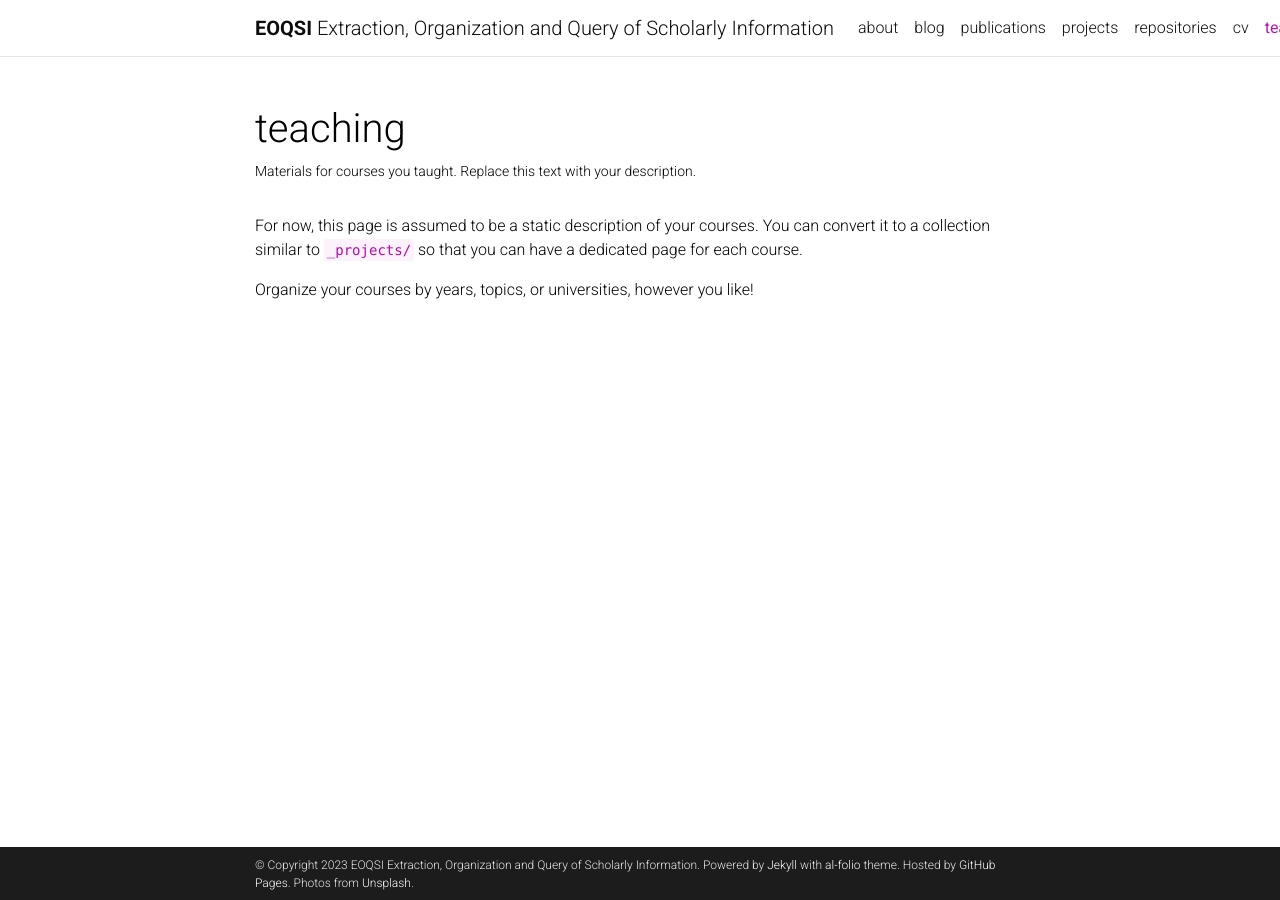
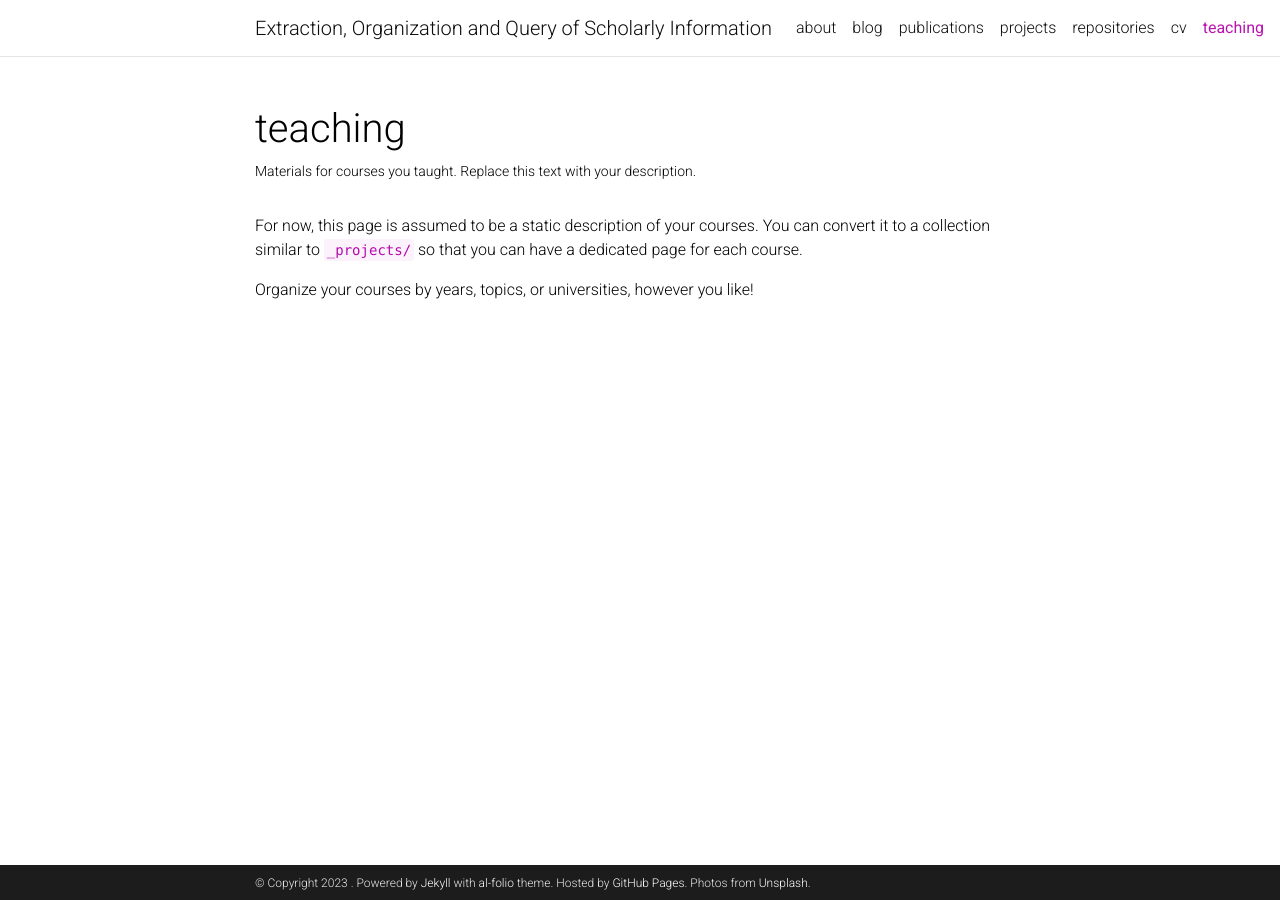
Before and after one commit to EOQSI-CRG/eoqsi-crg.github.io, a Jekyll site: the page built from _pages/teaching.md, in a window 1280 px wide. Built offline with Jekyll 4.4.1, drawn with Linux system fonts in a browser that asks for light colours; comment, search, counter and statistics services are not loaded; a style sheet for code colours, icons or effects is not loaded; part of the change alters nothing that is shown.

Commit message:
Update _config.yml

```diff
--- a/_config.yml
+++ b/_config.yml
@@ -2,18 +2,18 @@
 # Site settings
 # -----------------------------------------------------------------------------
 
-title: blank # the website title (if blank, full name will be used instead)
-first_name: EOQSI
+title: Extraction, Organization and Query of Scholarly Information # the website title (if blank, full name will be used instead)
+first_name:
 middle_name:
-last_name: Extraction, Organization and Query of Scholarly Information
-email: you@example.com
+last_name:
+email: eoqsi.crg@gmail.com
 description: > # the ">" symbol means to ignore newlines until "footer_text:"
   A simple, whitespace theme for academics. Based on [*folio](https://github.com/bogoli/-folio) design.
 footer_text: >
   Powered by <a href="https://jekyllrb.com/" target="_blank">Jekyll</a> with <a href="https://github.com/alshedivat/al-folio">al-folio</a> theme.
   Hosted by <a href="https://pages.github.com/" target="_blank">GitHub Pages</a>.
   Photos from <a href="https://unsplash.com" target="_blank">Unsplash</a>.
-keywords: jekyll, jekyll-theme, academic-website, portfolio-website  # add your own keywords or leave empty
+keywords: Natural Language Processing, Named Entity Recognition, Relation Extrcation, Question Answering, Citation Intent Classification, Scientific Data, Agriculatural Data  # add your own keywords or leave empty
 
 lang: en # the language of your site (for example: en, fr, cn, ru, etc.)
 icon: ⚛️  # the emoji used as the favicon (alternatively, provide image name in /assets/img/)
@@ -71,7 +71,7 @@ og_image: # The site-wide (default for all links) Open Graph preview image
 # Social integration
 # -----------------------------------------------------------------------------
 
-github_username: # your GitHub user name
+github_username: EOQSI-CRG # your GitHub user name
 gitlab_username: # your GitLab user name
 twitter_username: # your Twitter handle
 mastodon_username: # your mastodon instance+username in the format instance.tld/@username
```
